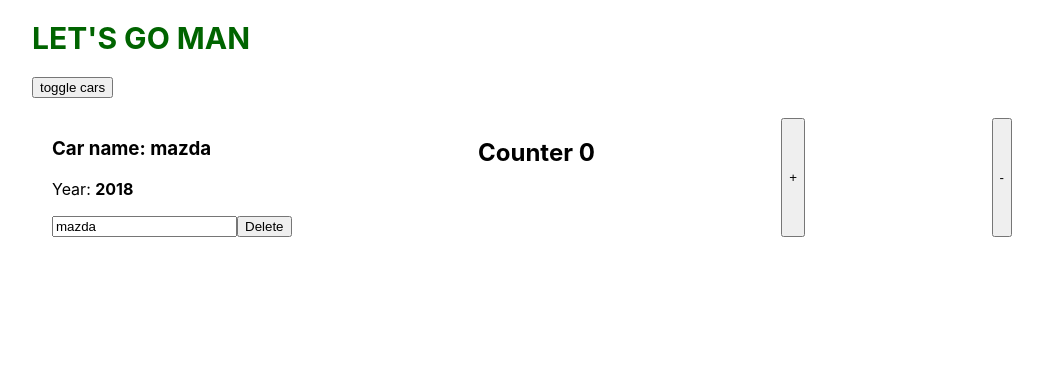
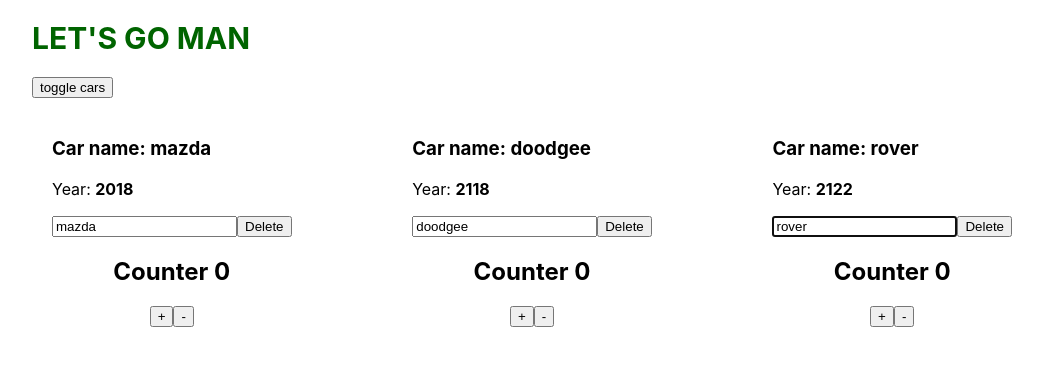
Before and after one commit to YuraKolodiy13/react-learn, a React app: page / in a window 1280 px wide. Both pictures are taken after a click on the button "toggle cars". Shown: the top 366 px of the page, without its empty margins (108-1151 px from the left). Built offline with nearby package versions, Linux system fonts and the light colour scheme.

Commit message:
work more

```diff
--- a/package.json
+++ b/package.json
@@ -42,6 +42,7 @@
     "postcss-normalize": "7.0.1",
     "postcss-preset-env": "6.6.0",
     "postcss-safe-parser": "4.0.1",
+    "prop-types": "^15.7.2",
     "radium": "^0.25.1",
     "react": "^16.8.6",
     "react-app-polyfill": "^1.0.0",
--- a/src/App.js
+++ b/src/App.js
@@ -13,8 +13,8 @@ class App extends Component {
     this.state = {
       cars: [
         {name: 'mazda', year: 2018},
-        // {name: 'doodgee', year: 2118},
-        // {name: 'rover', year: 2008}
+        {name: 'doodgee', year: 2118},
+        {name: 'rover', year: 2122}
       ],
       pageTitle: "let's go man",
       showCar: false
@@ -59,6 +59,7 @@ class App extends Component {
       cars = this.state.cars.map((item, i) => {
         return (
            <ErrorBoundary key={i}>
+             <div className="wrap">
                <Car
                    name={item.name}
                    year={item.year}
@@ -66,6 +67,7 @@ class App extends Component {
                    onChangeName = { e => this.onChangeName(e.target.value, i)}
                />
                <Counter/>
+             </div>
            </ErrorBoundary>
         )
       })
@@ -76,9 +78,9 @@ class App extends Component {
           <button onClick={this.toggleHandler}>toggle cars</button>
 
           <div style={{
+            padding: 20,
             display: 'flex',
-            justifyContent: 'space-between',
-            padding: 20,
+            justifyContent: 'space-between'
           }}>
             {cars}
           </div>
--- a/src/Car/Car.css
+++ b/src/Car/Car.css
@@ -10,8 +10,8 @@
   box-shadow: 2px 2px 20px 5px rgba(0,0,0, .8);
 }
 
-.input{
-
+.input:focus{
+  outline: 5px solid gold;
 }
 
 .input.green{
--- a/src/Car/Car.js
+++ b/src/Car/Car.js
@@ -1,8 +1,18 @@
 import React from 'react'
 import classes from  './Car.css';
+import PropTypes from  'prop-types';
 import withClass from  '../hoc/withClass';
 
 class Car extends React.Component {
+
+  constructor(props){
+    super(props);
+    this.inputRef = React.createRef()
+  }
+
+  componentDidMount(){
+    this.inputRef.current.focus();
+  }
 
   render(){
 
@@ -24,6 +34,7 @@ class Car extends React.Component {
           <h3>Car name: {this.props.name}</h3>
           <p>Year: <strong>{this.props.year}</strong></p>
           <input
+              ref={this.inputRef}
               type="text"
               value={this.props.name}
               onChange={this.props.onChangeName}
@@ -36,6 +47,13 @@ class Car extends React.Component {
 
 }
 
+Car.propTypes = {
+  name: PropTypes.string.isRequired,
+  year: PropTypes.number,
+  onChangeName: PropTypes.func,
+  onDelete: PropTypes.func
+};
+
 
 
 export default withClass(Car, classes.Car)
--- a/src/Counter/Counter.js
+++ b/src/Counter/Counter.js
@@ -1,4 +1,5 @@
 import React from 'react'
+import './Counter.scss';
 // import Aux from '../hoc/Aux';
 
 
@@ -27,11 +28,11 @@ export default class Counter extends  React.Component{
 
   render(){
     return(
-        <>
+        <div className="carWrap">
           <h2>Counter {this.state.counter}</h2>
           <button onClick={this.increaseCounter}>+</button>
           <button onClick={this.decreaseCounter}>-</button>
-        </>
+        </div>
     )
     // return[
     //   <h2>Counter {this.state.counter}</h2>,
--- /dev/null
+++ b/src/Counter/Counter.scss
@@ -0,0 +1,4 @@
+.carWrap{
+  margin-bottom: 50px;
+  text-align: center;
+}
```
Also changed, not shown: 1 other file (tests, documents, lock files or other folders). Lines whose indentation alone changed are shown as unchanged.
